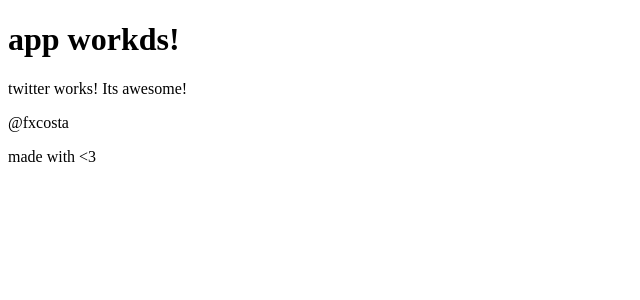
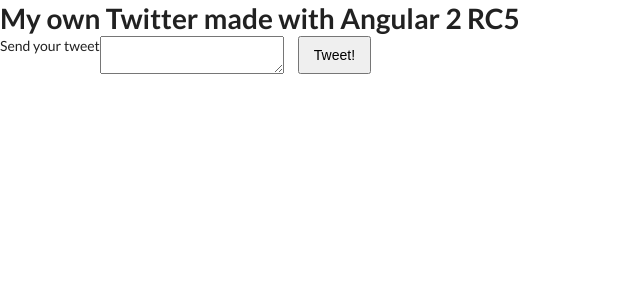
Before and after one commit to fxcosta/angular2rocks, an Angular app: page / in a window 1280 px wide. Shown: the top 300 px of the page, without its empty margins (0-640 px from the left). Built offline with nearby package versions, Linux system fonts and the light colour scheme.

Commit message:
twitter component addons and semantic-ui added

```diff
--- a/package.json
+++ b/package.json
@@ -22,6 +22,7 @@
     "@angular/router": "3.0.0-rc.1",
     "core-js": "^2.4.0",
     "rxjs": "5.0.0-beta.11",
+    "semantic-ui": "^2.2.4",
     "ts-helpers": "^1.1.1",
     "zone.js": "0.6.12"
   },
--- a/src/app/app.component.html
+++ b/src/app/app.component.html
@@ -3,7 +3,3 @@
 </h1>
 
 <app-twitter></app-twitter>
-
-<footer>
-  made with <3
-</footer>
--- a/src/app/app.component.ts
+++ b/src/app/app.component.ts
@@ -6,5 +6,5 @@
   styleUrls: ['./app.component.css']
 })
 export class AppComponent {
-  title = 'app workds!';
+  title = 'My own Twitter made with Angular 2 RC5';
 }
--- a/src/app/twitter/twitter.component.html
+++ b/src/app/twitter/twitter.component.html
@@ -1,5 +1,16 @@
-<p>
-  twitter works! Its awesome!
-</p>
+<div class="ui grid">
+  <div class="ui input focus">
+  <label for="commentField">Send your tweet</label>
+  <textarea #tweeted [value]="" placeholder="" id="commentField"></textarea>
+  </div>
+  <input class="button-primary float-right" value="Tweet!" type="submit" (click)="onTweet(tweeted)">
 
-<p>@fxcosta</p>
+  <div class="clearfix"></div>
+
+  <div class="list-group">
+    <a *ngFor="let tweet of tweets" href="#" class="list-group-item">
+      <h4 class="list-group-item-heading">{{ tweet.date }}</h4>
+      <h3 class="list-group-item-text">{{ tweet.value }}</h3>
+    </a>
+  </div>
+</div>
--- a/src/app/twitter/twitter.component.ts
+++ b/src/app/twitter/twitter.component.ts
@@ -8,7 +8,15 @@
 
 export class TwitterComponent implements OnInit {
 
-  constructor() { }
+  public tweets: Object[] = [];
 
-  ngOnInit() {}
+  constructor() {
+  }
+
+  onTweet(tweet: HTMLInputElement) {
+    this.tweets.push({ value: tweet.value, date: new Date()});
+    tweet.value = null;
+  }
+
+  ngOnInit() { }
 }
--- a/src/index.html
+++ b/src/index.html
@@ -7,9 +7,13 @@
 
   <meta name="viewport" content="width=device-width, initial-scale=1">
   <link rel="icon" type="image/x-icon" href="favicon.ico">
+  <!--><link rel="stylesheet" href="/node_modules/semantic-ui/dist/semantic.min.css"></!-->
+  <link rel="stylesheet" href="https://cdn.jsdelivr.net/semantic-ui/2.2.4/semantic.min.css">
+  <script src="https://cdn.jsdelivr.net/semantic-ui/2.2.4/semantic.min.js"></script>
+  <script src="/node_modules/semantic-ui/dist/semantic.min.js"></script>
 
 </head>
 <body>
-  <app-root>Loading...</app-root>
+  <app-root>Você conseguiu ler isso?</app-root>
 </body>
 </html>
--- a/src/main.ts
+++ b/src/main.ts
@@ -1,4 +1,4 @@
-import "./polyfills.ts";
+import './polyfills.ts';
 
 import { platformBrowserDynamic } from '@angular/platform-browser-dynamic';
 import { enableProdMode } from '@angular/core';
```
Also changed, not shown: semantic.json (added, +22 -0 lines).
